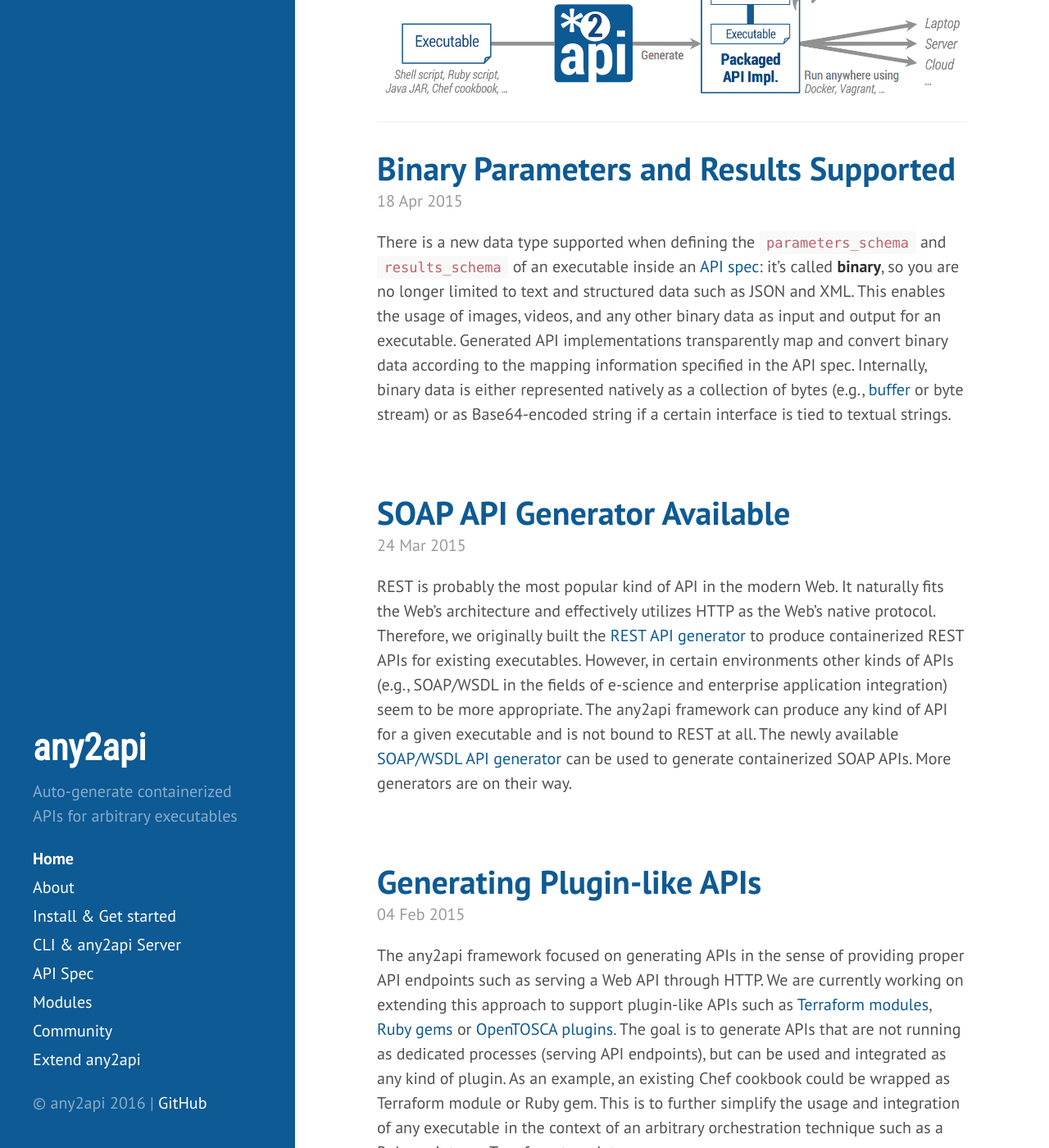
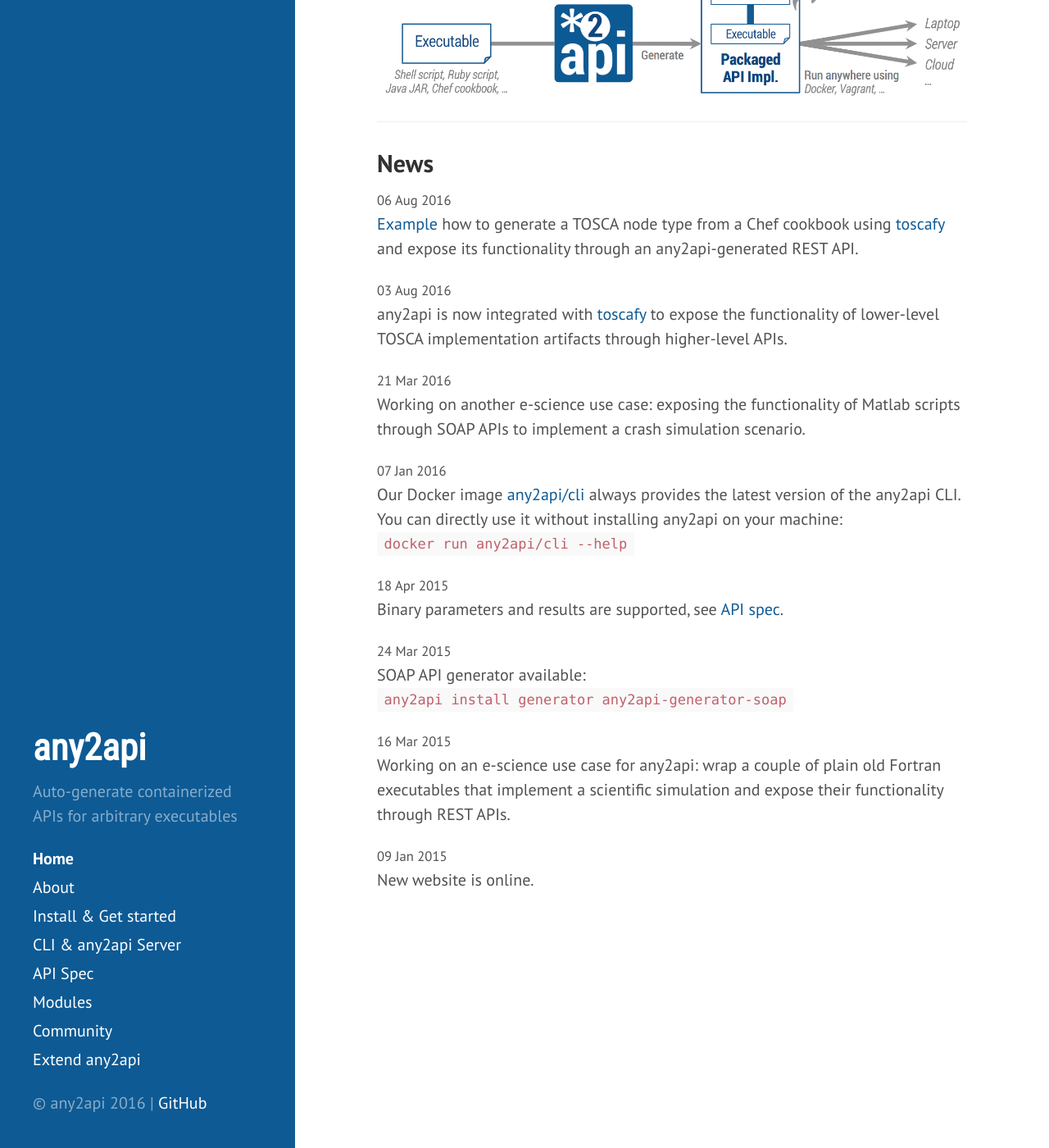
Before and after one commit to any2api/any2api.github.io, a Jekyll site: the page built from index.html, in a window 1280 px wide and 1400 px high, scrolled down 312 px. Shown: the whole window at 82% size. Built offline with Jekyll 4.4.1, drawn with Linux system fonts in a browser that asks for light colours; the list of posts is cut into pages by our own code; some of the changed text lies outside the part shown.

Commit message:
news section updated

```diff
--- a/index.html
+++ b/index.html
@@ -21,35 +21,20 @@ title: Home
 
 <hr />
 
-<div class="posts">
-  {% for post in paginator.posts %}
-  <div class="post">
-    <h1 class="post-title">
-      <a href="{{ post.url }}">
-        {{ post.title }}
-      </a>
-    </h1>
+<h2>News</h2>
 
-    <span class="post-date">{{ post.date | date_to_string }}</span>
+<p><small>06 Aug 2016</small><br><a href="https://github.com/toscafy/toscafy/blob/master/test/smoketest-cli-wrap.sh" target="_blank">Example</a> how to generate a TOSCA node type from a Chef cookbook using <a href="https://github.com/toscafy/toscafy" target="_blank">toscafy</a> and expose its functionality through an any2api-generated REST API.</p>
 
-    {{ post.content }}
-  </div>
-  {% endfor %}
-</div>
+<p><small>03 Aug 2016</small><br>any2api is now integrated with <a href="https://github.com/toscafy/toscafy" target="_blank">toscafy</a> to expose the functionality of lower-level TOSCA implementation artifacts through higher-level APIs.</p>
 
-<div class="pagination">
-  {% if paginator.next_page %}
-    <a class="pagination-item older" href="{{ site.baseurl }}page{{paginator.next_page}}">Older</a>
-  {% else %}
-    <span class="pagination-item older">Older</span>
-  {% endif %}
-  {% if paginator.previous_page %}
-    {% if paginator.page == 2 %}
-      <a class="pagination-item newer" href="{{ site.baseurl }}">Newer</a>
-    {% else %}
-      <a class="pagination-item newer" href="{{ site.baseurl }}page{{paginator.previous_page}}">Newer</a>
-    {% endif %}
-  {% else %}
-    <span class="pagination-item newer">Newer</span>
-  {% endif %}
-</div>
+<p><small>21 Mar 2016</small><br>Working on another e-science use case: exposing the functionality of Matlab scripts through SOAP APIs to implement a crash simulation scenario.</p>
+
+<p><small>07 Jan 2016</small><br>Our Docker image <a href="https://hub.docker.com/r/any2api/cli" target="_blank">any2api/cli</a> always provides the latest version of the any2api CLI. You can directly use it without installing any2api on your machine:<br><code>docker run any2api/cli --help</code></p>
+
+<p><small>18 Apr 2015</small><br>Binary parameters and results are supported, see <a href="/apispec">API spec</a>.</p>
+
+<p><small>24 Mar 2015</small><br>SOAP API generator available:<br><code>any2api install generator any2api-generator-soap</code></p>
+
+<p><small>16 Mar 2015</small><br>Working on an e-science use case for any2api: wrap a couple of plain old Fortran executables that implement a scientific simulation and expose their functionality through REST APIs.</p>
+
+<p><small>09 Jan 2015</small><br>New website is online.</p>
```
